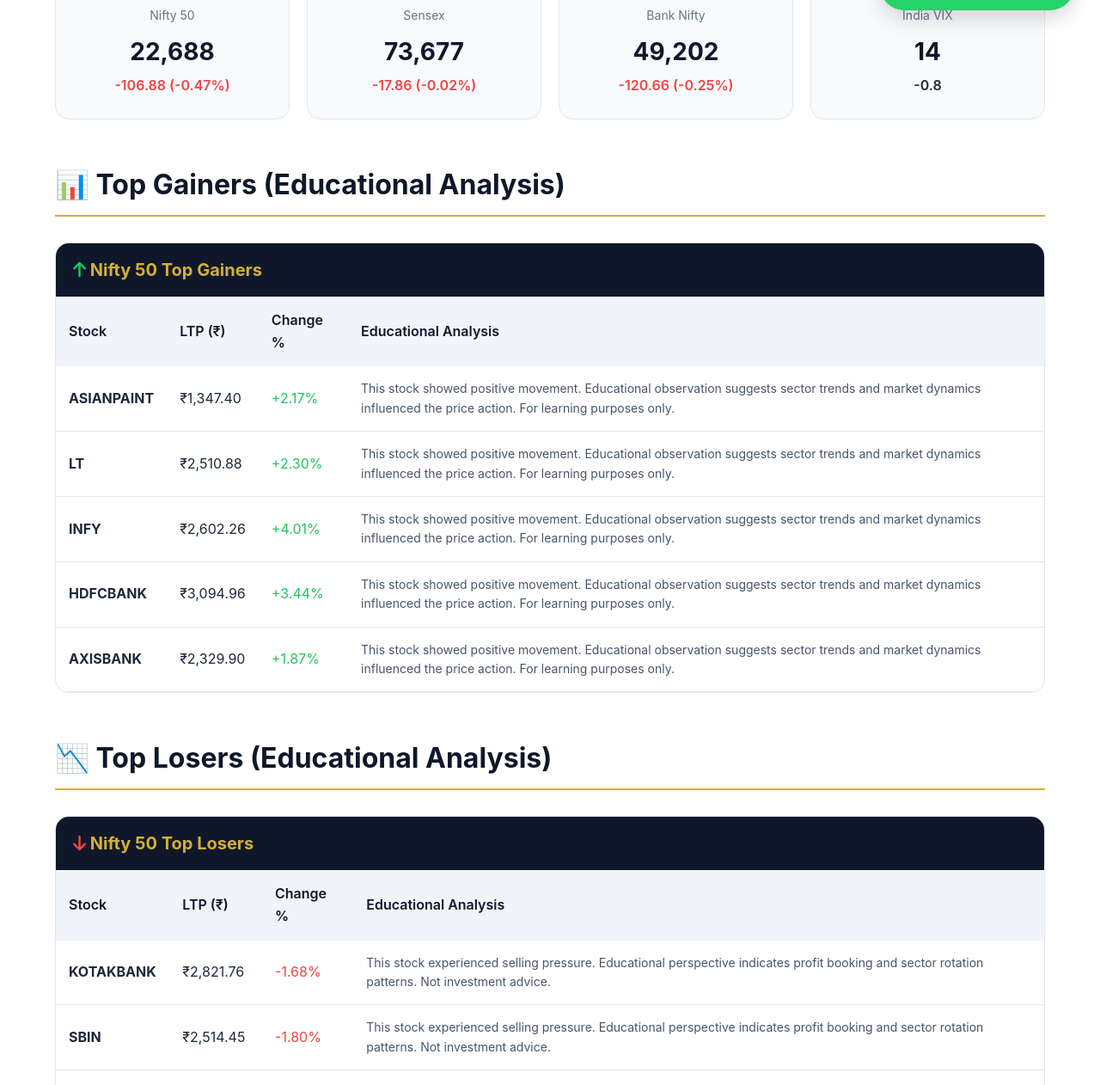
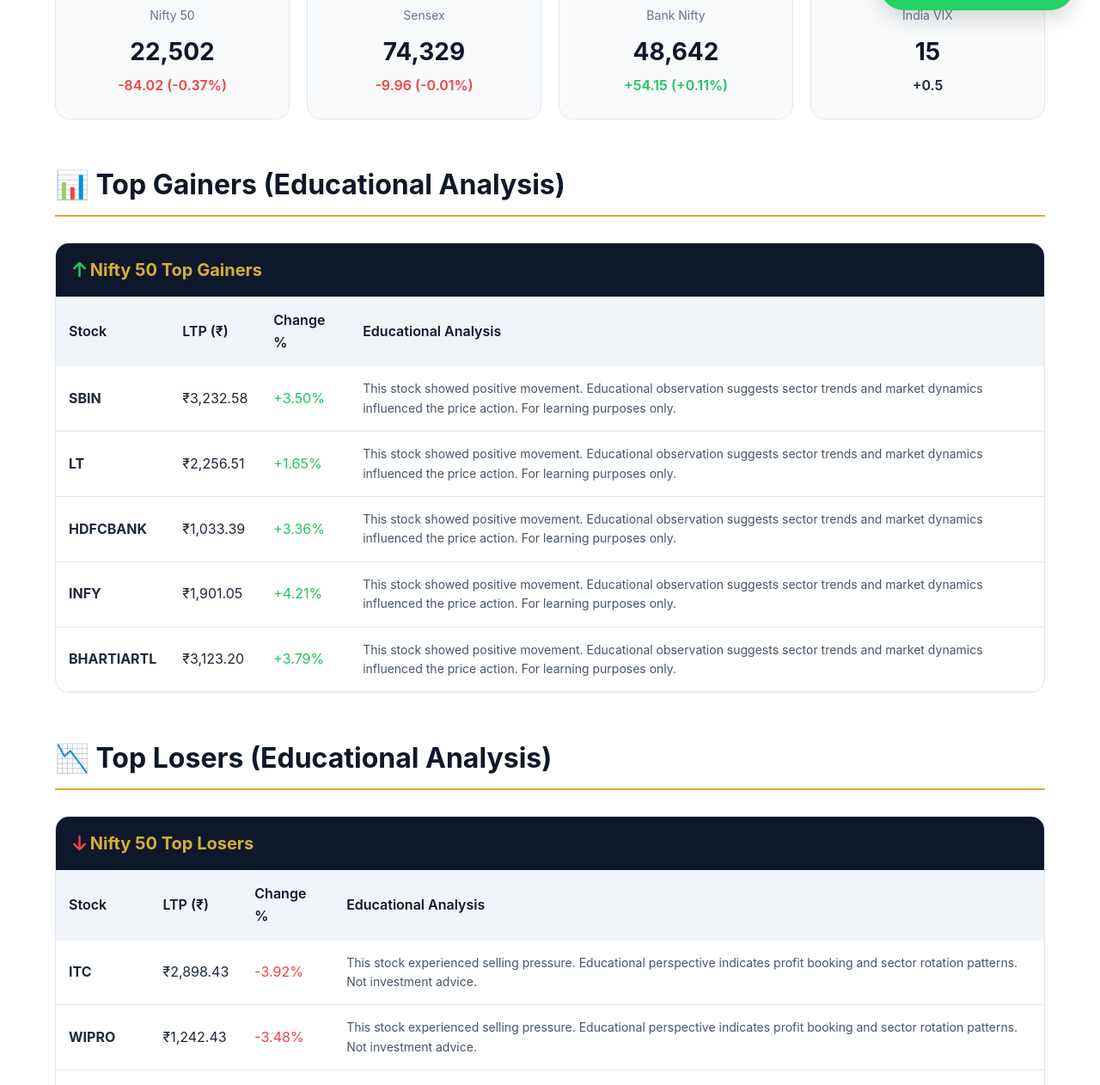
Before and after one commit to careatomkarenterprises-ops/secured-capital-opportunity, a plain HTML site: page blog/post/daily-market-wrap-2026-11-26.html in a window 1280 px wide. Shown: the part 758-2020 px from the top of the page at 86% size. Drawn offline with Linux system fonts and the light colour scheme.

Commit message:
Auto-generated market report 2026-11-26

```diff
--- a/blog/post/daily-market-wrap-2026-11-26.html
+++ b/blog/post/daily-market-wrap-2026-11-26.html
@@ -215,23 +215,23 @@
             <div class="market-summary">
                 <div class="summary-card">
                     <div class="label">Nifty 50</div>
-                    <div class="value">22,688</div>
-                    <div class="change negative">-106.88 (-0.47%)</div>
+                    <div class="value">22,502</div>
+                    <div class="change negative">-84.02 (-0.37%)</div>
                 </div>
                 <div class="summary-card">
                     <div class="label">Sensex</div>
-                    <div class="value">73,677</div>
-                    <div class="change negative">-17.86 (-0.02%)</div>
+                    <div class="value">74,329</div>
+                    <div class="change negative">-9.96 (-0.01%)</div>
                 </div>
                 <div class="summary-card">
                     <div class="label">Bank Nifty</div>
-                    <div class="value">49,202</div>
-                    <div class="change negative">-120.66 (-0.25%)</div>
+                    <div class="value">48,642</div>
+                    <div class="change positive">+54.15 (+0.11%)</div>
                 </div>
                 <div class="summary-card">
                     <div class="label">India VIX</div>
-                    <div class="value">14</div>
-                    <div class="change">-0.8</div>
+                    <div class="value">15</div>
+                    <div class="change">+0.5</div>
                 </div>
             </div>
 
@@ -248,37 +248,37 @@
                     <tbody>
 
                         <tr>
-                            <td><strong>ASIANPAINT</strong></td>
-                            <td>₹1,347.40</td>
-                            <td class="positive">+2.17%</td>
+                            <td><strong>SBIN</strong></td>
+                            <td>₹3,232.58</td>
+                            <td class="positive">+3.50%</td>
                             <td class="stock-analysis">This stock showed positive movement. Educational observation suggests sector trends and market dynamics influenced the price action. For learning purposes only.</td>
                         </tr>
 
                         <tr>
                             <td><strong>LT</strong></td>
-                            <td>₹2,510.88</td>
-                            <td class="positive">+2.30%</td>
+                            <td>₹2,256.51</td>
+                            <td class="positive">+1.65%</td>
+                            <td class="stock-analysis">This stock showed positive movement. Educational observation suggests sector trends and market dynamics influenced the price action. For learning purposes only.</td>
+                        </tr>
+
+                        <tr>
+                            <td><strong>HDFCBANK</strong></td>
+                            <td>₹1,033.39</td>
+                            <td class="positive">+3.36%</td>
                             <td class="stock-analysis">This stock showed positive movement. Educational observation suggests sector trends and market dynamics influenced the price action. For learning purposes only.</td>
                         </tr>
 
                         <tr>
                             <td><strong>INFY</strong></td>
-                            <td>₹2,602.26</td>
-                            <td class="positive">+4.01%</td>
+                            <td>₹1,901.05</td>
+                            <td class="positive">+4.21%</td>
                             <td class="stock-analysis">This stock showed positive movement. Educational observation suggests sector trends and market dynamics influenced the price action. For learning purposes only.</td>
                         </tr>
 
                         <tr>
-                            <td><strong>HDFCBANK</strong></td>
-                            <td>₹3,094.96</td>
-                            <td class="positive">+3.44%</td>
-                            <td class="stock-analysis">This stock showed positive movement. Educational observation suggests sector trends and market dynamics influenced the price action. For learning purposes only.</td>
-                        </tr>
-
-                        <tr>
-                            <td><strong>AXISBANK</strong></td>
-                            <td>₹2,329.90</td>
-                            <td class="positive">+1.87%</td>
+                            <td><strong>BHARTIARTL</strong></td>
+                            <td>₹3,123.20</td>
+                            <td class="positive">+3.79%</td>
                             <td class="stock-analysis">This stock showed positive movement. Educational observation suggests sector trends and market dynamics influenced the price action. For learning purposes only.</td>
                         </tr>
 
@@ -299,37 +299,37 @@
                     <tbody>
 
                         <tr>
-                            <td><strong>KOTAKBANK</strong></td>
-                            <td>₹2,821.76</td>
-                            <td class="negative">-1.68%</td>
+                            <td><strong>ITC</strong></td>
+                            <td>₹2,898.43</td>
+                            <td class="negative">-3.92%</td>
+                            <td class="stock-analysis">This stock experienced selling pressure. Educational perspective indicates profit booking and sector rotation patterns. Not investment advice.</td>
+                        </tr>
+
+                        <tr>
+                            <td><strong>WIPRO</strong></td>
+                            <td>₹1,242.43</td>
+                            <td class="negative">-3.48%</td>
                             <td class="stock-analysis">This stock experienced selling pressure. Educational perspective indicates profit booking and sector rotation patterns. Not investment advice.</td>
                         </tr>
 
                         <tr>
                             <td><strong>SBIN</strong></td>
-                            <td>₹2,514.45</td>
-                            <td class="negative">-1.80%</td>
-                            <td class="stock-analysis">This stock experienced selling pressure. Educational perspective indicates profit booking and sector rotation patterns. Not investment advice.</td>
-                        </tr>
-
-                        <tr>
-                            <td><strong>BHARTIARTL</strong></td>
-                            <td>₹569.39</td>
-                            <td class="negative">-3.48%</td>
+                            <td>₹611.25</td>
+                            <td class="negative">-4.43%</td>
                             <td class="stock-analysis">This stock experienced selling pressure. Educational perspective indicates profit booking and sector rotation patterns. Not investment advice.</td>
                         </tr>
 
                         <tr>
                             <td><strong>TCS</strong></td>
-                            <td>₹2,449.24</td>
-                            <td class="negative">-3.78%</td>
+                            <td>₹565.29</td>
+                            <td class="negative">-1.25%</td>
                             <td class="stock-analysis">This stock experienced selling pressure. Educational perspective indicates profit booking and sector rotation patterns. Not investment advice.</td>
                         </tr>
 
                         <tr>
-                            <td><strong>INFY</strong></td>
-                            <td>₹683.32</td>
-                            <td class="negative">-4.00%</td>
+                            <td><strong>RELIANCE</strong></td>
+                            <td>₹2,236.93</td>
+                            <td class="negative">-1.88%</td>
                             <td class="stock-analysis">This stock experienced selling pressure. Educational perspective indicates profit booking and sector rotation patterns. Not investment advice.</td>
                         </tr>
 
@@ -342,20 +342,20 @@
             <div class="grid-2">
                 <div class="card">
                     <h4><i class="fas fa-globe"></i> Foreign Institutional Investors (FII)</h4>
-                    <div style="font-size: 36px; color: #ef4444; margin: 10px 0;">- ₹1,809 Cr</div>
+                    <div style="font-size: 36px; color: #ef4444; margin: 10px 0;">- ₹2,163 Cr</div>
                     <p>Net Selling (Educational Data)</p>
                     <ul>
-                        <li><i class="fas fa-minus-circle"></i> Sold Financials: ₹774 Cr</li>
-                        <li><i class="fas fa-minus-circle"></i> Sold IT: ₹689 Cr</li>
+                        <li><i class="fas fa-minus-circle"></i> Sold Financials: ₹948 Cr</li>
+                        <li><i class="fas fa-minus-circle"></i> Sold IT: ₹660 Cr</li>
                     </ul>
                 </div>
                 <div class="card">
                     <h4><i class="fas fa-university"></i> Domestic Institutional Investors (DII)</h4>
-                    <div style="font-size: 36px; color: #22c55e; margin: 10px 0;">+ ₹2,349 Cr</div>
+                    <div style="font-size: 36px; color: #22c55e; margin: 10px 0;">+ ₹2,217 Cr</div>
                     <p>Net Buying (Educational Data)</p>
                     <ul>
-                        <li><i class="fas fa-plus-circle"></i> Bought Financials: ₹611 Cr</li>
-                        <li><i class="fas fa-plus-circle"></i> Bought Healthcare: ₹486 Cr</li>
+                        <li><i class="fas fa-plus-circle"></i> Bought Financials: ₹879 Cr</li>
+                        <li><i class="fas fa-plus-circle"></i> Bought Healthcare: ₹559 Cr</li>
                     </ul>
                 </div>
             </div>
```
